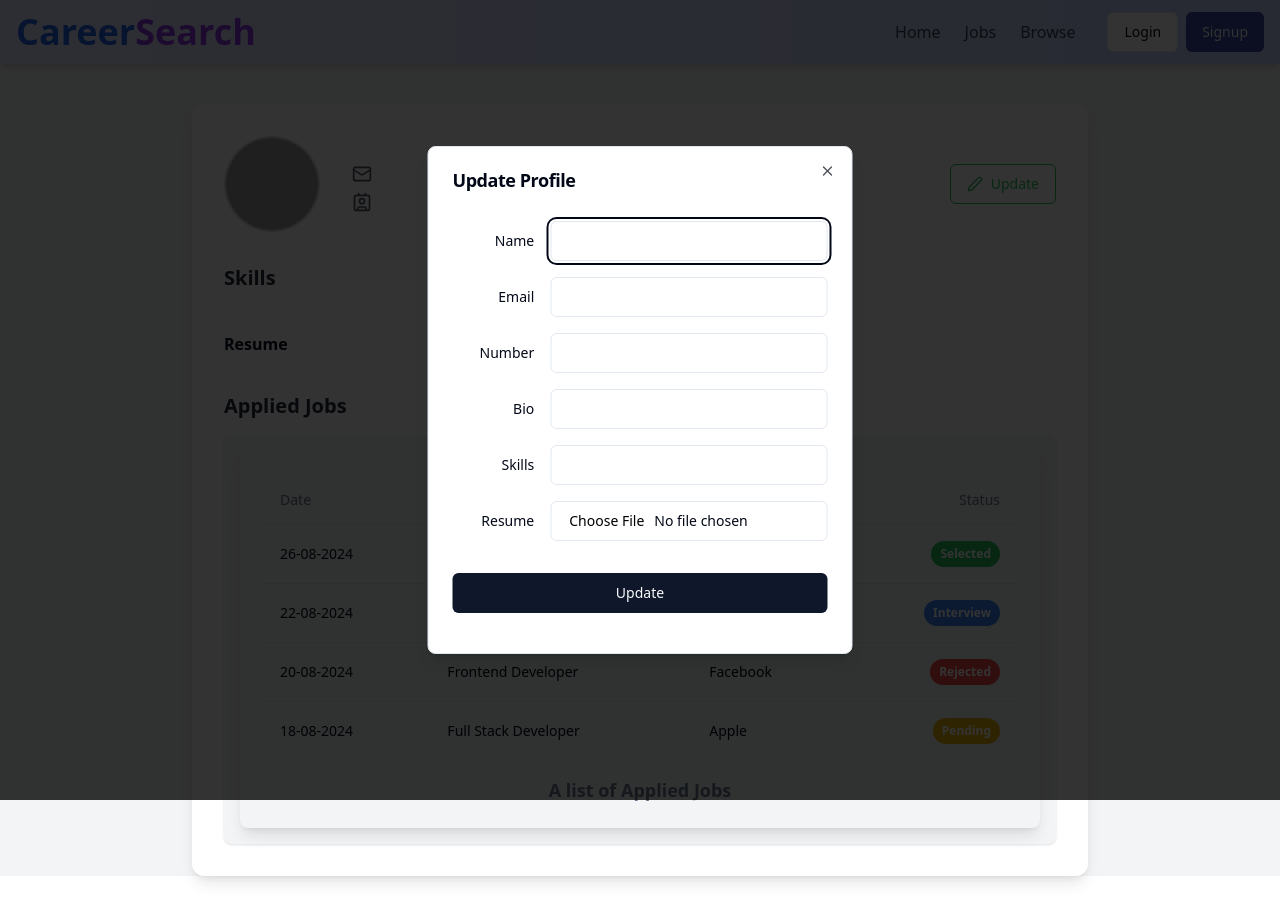
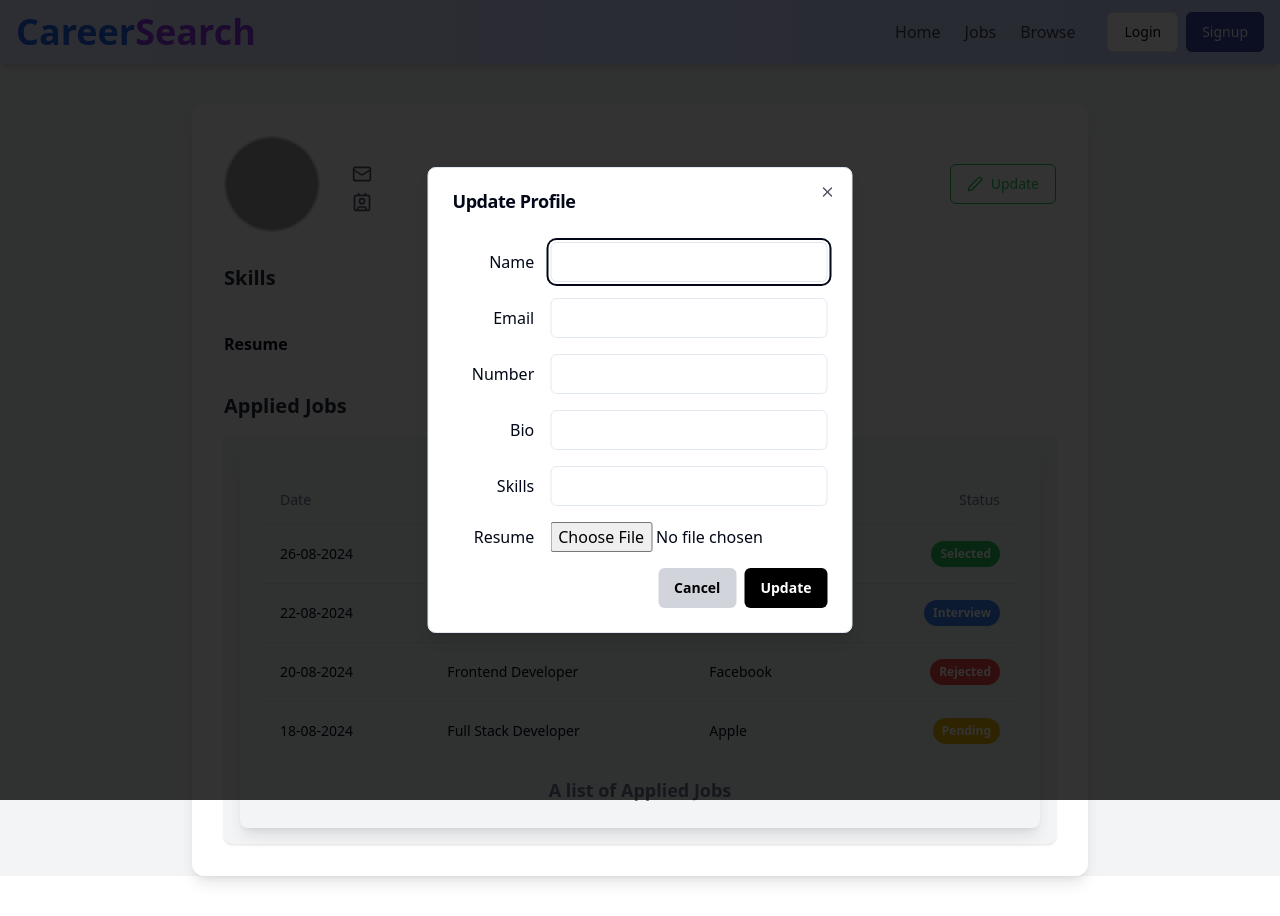
Before and after one commit to Biranjay-kumar/carrer-search, a React (Vite) app in the folder frontend/: page /profile in a window 1280 px wide. Both pictures are taken after a click on the button "Update". Built offline with nearby package versions, Linux system fonts and the light colour scheme; grey boxes are pictures that could not be loaded.

Commit message:
added job slicer

```diff
--- a/frontend/src/components/UpdateProfileDilog.jsx
+++ b/frontend/src/components/UpdateProfileDilog.jsx
@@ -6,29 +6,26 @@ import {
   DialogHeader,
   DialogTitle,
 } from "./ui/dialog";
-import { Label } from "./ui/label";
 import { Input } from "./ui/input";
 import { Button } from "./ui/button";
 import { Loader2 } from "lucide-react";
 import { useDispatch, useSelector } from "react-redux";
-import axios from "axios";
 import { USER_API_END_POINT } from "@/utils/constant";
 import { setUser } from "@/redux/authSlice";
 import { toast } from "sonner";
+import axios from "axios";
 
 const UpdateProfileDialog = ({ open, setOpen }) => {
   const [loading, setLoading] = useState(false);
   const { user } = useSelector((store) => store.auth);
-
   const [input, setInput] = useState({
-    fullname: user?.fullname || "",
-    email: user?.email || "",
-    phoneNumber: user?.phoneNumber || "",
-    bio: user?.profile?.bio || "",
-    skills: user?.profile?.skills?.join(", ") || "",
-    file: null,
+    fullname: user?.fullname,
+    email: user?.email,
+    phoneNumber: user?.phoneNumber,
+    bio: user?.profile?.bio,
+    skills: user?.profile?.skills?.map((skill) => skill),
+    file: user?.profile?.resume,
   });
-
   const dispatch = useDispatch();
 
   const changeEventHandler = (e) => {
@@ -42,18 +39,18 @@ const UpdateProfileDialog = ({ open, setOpen }) => {
 
   const submitHandler = async (e) => {
     e.preventDefault();
+    setLoading(true);
     const formData = new FormData();
     formData.append("fullname", input.fullname);
     formData.append("email", input.email);
     formData.append("phoneNumber", input.phoneNumber);
     formData.append("bio", input.bio);
-    formData.append("skills", input.skills);
+    formData.append("skills", input.skills.join(","));
     if (input.file) {
       formData.append("file", input.file);
     }
 
     try {
-      setLoading(true);
       const res = await axios.post(
         `${USER_API_END_POINT}/profile/update`,
         formData,
@@ -67,14 +64,14 @@ const UpdateProfileDialog = ({ open, setOpen }) => {
       if (res.data.success) {
         dispatch(setUser(res.data.user));
         toast.success(res.data.message);
+        setOpen(false);
       }
     } catch (error) {
-      console.log(error);
-      toast.error(error.response?.data?.message || "Something went wrong");
+      console.error(error);
+      toast.error(error.response?.data?.message || "An error occurred");
     } finally {
       setLoading(false);
     }
-    setOpen(false);
   };
 
   return (
@@ -89,9 +86,9 @@ const UpdateProfileDialog = ({ open, setOpen }) => {
         <form onSubmit={submitHandler}>
           <div className="grid gap-4 py-4">
             <div className="grid grid-cols-4 items-center gap-4">
-              <Label htmlFor="fullname" className="text-right">
+              <label htmlFor="fullname" className="text-right">
                 Name
-              </Label>
+              </label>
               <Input
                 id="fullname"
                 name="fullname"
@@ -102,9 +99,9 @@ const UpdateProfileDialog = ({ open, setOpen }) => {
               />
             </div>
             <div className="grid grid-cols-4 items-center gap-4">
-              <Label htmlFor="email" className="text-right">
+              <label htmlFor="email" className="text-right">
                 Email
-              </Label>
+              </label>
               <Input
                 id="email"
                 name="email"
@@ -115,9 +112,9 @@ const UpdateProfileDialog = ({ open, setOpen }) => {
               />
             </div>
             <div className="grid grid-cols-4 items-center gap-4">
-              <Label htmlFor="phoneNumber" className="text-right">
+              <label htmlFor="phoneNumber" className="text-right">
                 Number
-              </Label>
+              </label>
               <Input
                 id="phoneNumber"
                 name="phoneNumber"
@@ -127,9 +124,9 @@ const UpdateProfileDialog = ({ open, setOpen }) => {
               />
             </div>
             <div className="grid grid-cols-4 items-center gap-4">
-              <Label htmlFor="bio" className="text-right">
+              <label htmlFor="bio" className="text-right">
                 Bio
-              </Label>
+              </label>
               <Input
                 id="bio"
                 name="bio"
@@ -139,9 +136,9 @@ const UpdateProfileDialog = ({ open, setOpen }) => {
               />
             </div>
             <div className="grid grid-cols-4 items-center gap-4">
-              <Label htmlFor="skills" className="text-right">
+              <label htmlFor="skills" className="text-right">
                 Skills
-              </Label>
+              </label>
               <Input
                 id="skills"
                 name="skills"
@@ -151,29 +148,46 @@ const UpdateProfileDialog = ({ open, setOpen }) => {
               />
             </div>
             <div className="grid grid-cols-4 items-center gap-4">
-              <Label htmlFor="file" className="text-right">
+              <label htmlFor="file" className="text-right">
                 Resume
-              </Label>
-              <Input
+              </label>
+              <input
                 id="file"
                 name="file"
                 type="file"
                 accept="application/pdf"
+                value={input.file}
                 onChange={fileChangeHandler}
-                className="col-span-3"
+                className="col-span-3 cursor-pointer"
               />
             </div>
           </div>
           <DialogFooter>
             {loading ? (
-              <Button className="w-full my-4" disabled>
-                <Loader2 className="mr-2 h-4 w-4 animate-spin" />
-                Please wait
+              <Button
+                disabled
+                className="flex items-center space-x-2 bg-gray-400 text-white font-semibold py-2 px-4 rounded-md"
+              >
+                <Loader2 className="h-4 w-4 animate-spin" />
+                <span>Please wait</span>
               </Button>
             ) : (
-              <Button type="submit" className="w-full my-4">
-                Update
-              </Button>
+              <>
+                <Button
+                  variant="ghost"
+                  className="bg-gray-300 text-black font-semibold py-2 px-4 rounded-md hover:bg-red-500 transition-colors"
+                  onClick={() => setOpen(false)}
+                >
+                  Cancel
+                </Button>
+                <Button
+                  type="submit"
+                  variant="ghost"
+                  className="bg-black text-white font-semibold py-2 px-4 rounded-md hover:bg-green-500 transition-colors"
+                >
+                  Update
+                </Button>
+              </>
             )}
           </DialogFooter>
         </form>
--- /dev/null
+++ b/frontend/src/hooks/useGetAllJobs.jsx
@@ -0,0 +1,9 @@
+import React from 'react'
+
+const useGetAllJobs = () => {
+  return (
+	<div>useGetAllJobs</div>
+  )
+}
+
+export default useGetAllJobs
--- a/frontend/src/redux/jobSlice.js
+++ b/frontend/src/redux/jobSlice.js
@@ -0,0 +1,15 @@
+import { createSlice } from "@reduxjs/toolkit";
+
+const jobSlice = createSlice({
+  name: "job",
+  initialState: {
+    allJobs: [],
+  },
+  reducers: {
+    setAllJobs: (state, actions) => {
+      state.allJobs = actions.payload;
+    },
+  },
+});
+export const { setAllJobs } = jobSlice.actions;
+export default jobSlice.reducer;
--- a/frontend/src/redux/store.js
+++ b/frontend/src/redux/store.js
@@ -1,9 +1,11 @@
 import { configureStore } from "@reduxjs/toolkit";
 import authSlice from "./authSlice";
+import jobSlice from "./jobSlice";
 
 const store = configureStore({
   reducer: {
     auth: authSlice,
+    job: jobSlice
   },
 });
 export default store;
```
